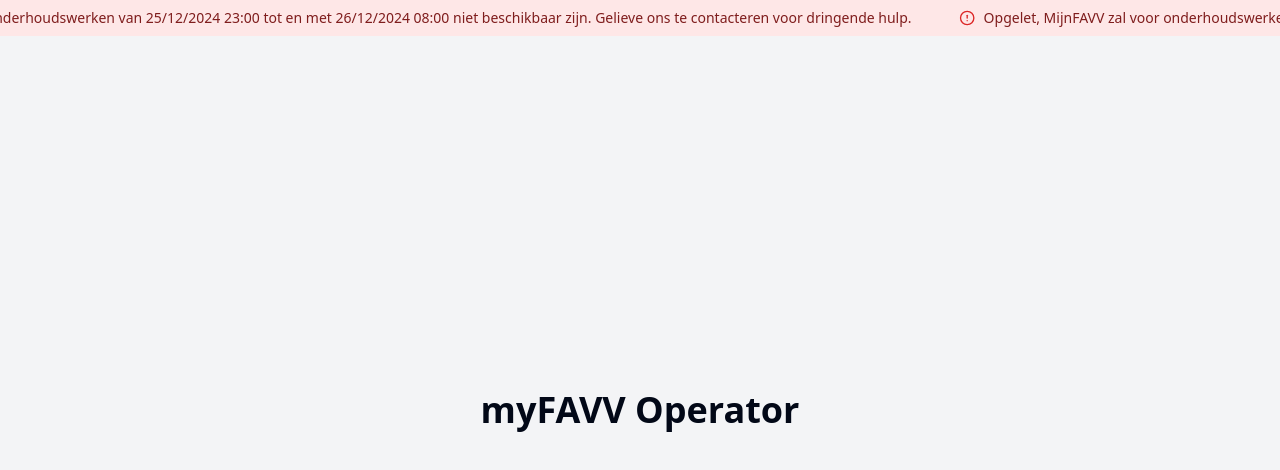
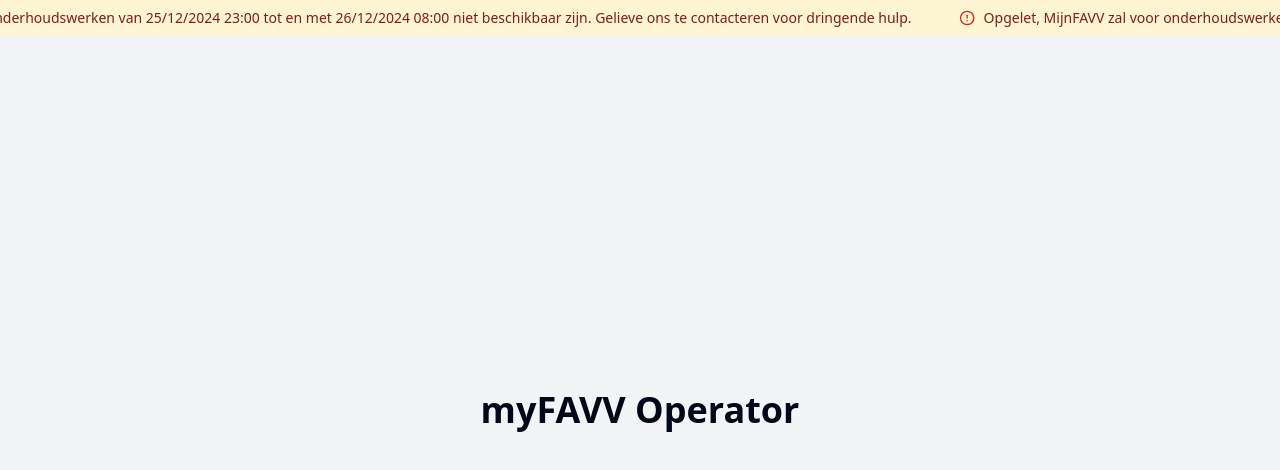
Before and after one commit to JazzyLeopard/banner-track-trace, a React (Vite) app: page / in a window 1280 px wide. Shown: the top 470 px of the page. Built offline with nearby package versions, Linux system fonts and the light colour scheme.

Commit message:
Add maintenance banners with colors
Implemented three maintenance banners in sequence. The second and third banners feature yellow and blue colors, respectively, while maintaining the same text as the original banner.
[skip gpt_engineer]

```diff
--- a/src/components/MaintenanceBanner.tsx
+++ b/src/components/MaintenanceBanner.tsx
@@ -1,16 +1,33 @@
 import { AlertCircle } from "lucide-react";
 import { cn } from "@/lib/utils";
+import { useState, useEffect } from "react";
 
 interface MaintenanceBannerProps {
   className?: string;
 }
 
 const MaintenanceBanner = ({ className }: MaintenanceBannerProps) => {
+  const [currentBanner, setCurrentBanner] = useState(0);
   const bannerText = "Opgelet, MijnFAVV zal voor onderhoudswerken van 25/12/2024 23:00 tot en met 26/12/2024 08:00 niet beschikbaar zijn. Gelieve ons te contacteren voor dringende hulp.";
+
+  const bannerStyles = [
+    "bg-red-100/80", // Original red
+    "bg-amber-100/80", // Soft yellow
+    "bg-sky-100/80", // Soft blue
+  ];
+
+  useEffect(() => {
+    const timer = setInterval(() => {
+      setCurrentBanner((prev) => (prev + 1) % 3);
+    }, 5000); // Change banner every 5 seconds
+
+    return () => clearInterval(timer);
+  }, []);
 
   return (
     <div className={cn(
-      "bg-red-100/80 overflow-hidden py-2 relative",
+      bannerStyles[currentBanner],
+      "overflow-hidden py-2 relative transition-colors duration-500",
       className
     )}>
       <div className="animate-banner flex whitespace-nowrap items-center gap-4">
```
